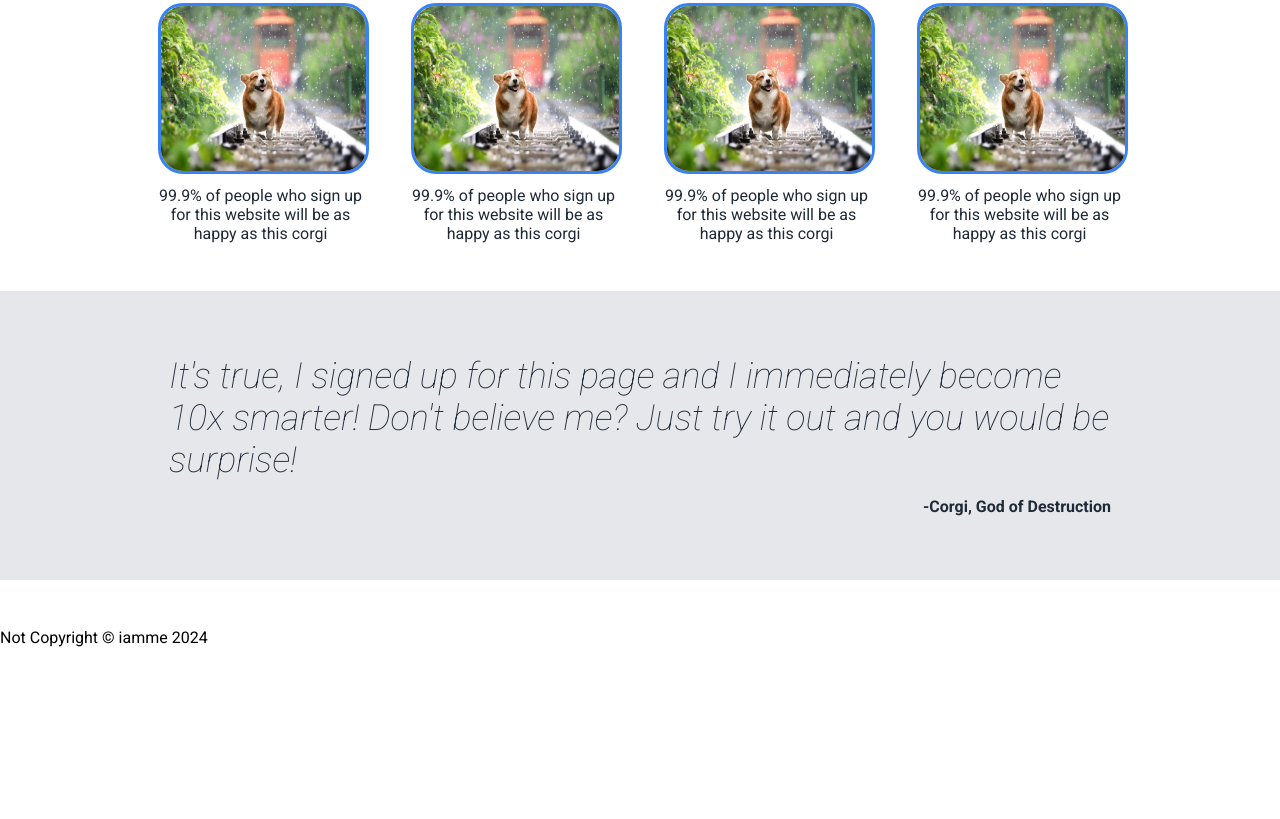
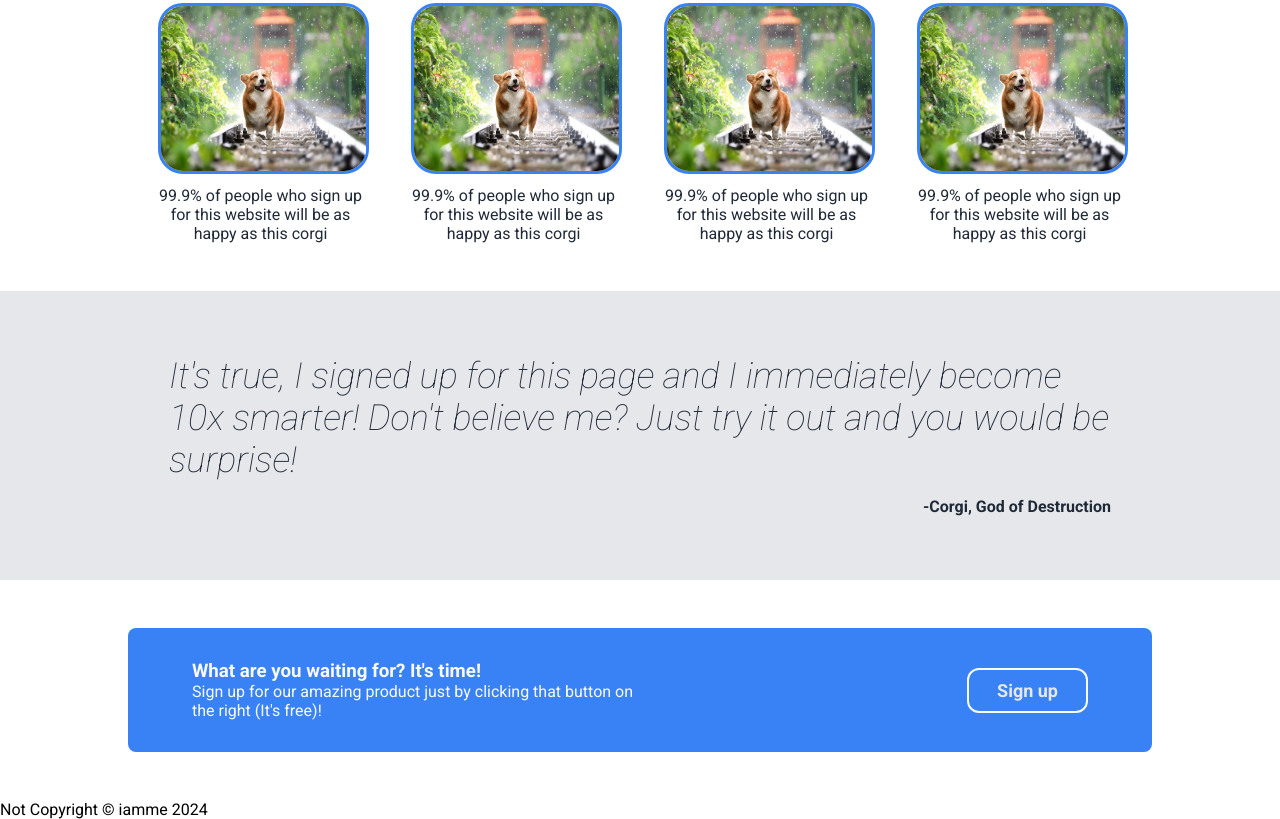
Before and after one commit to gregoriusavip/landing-page, a plain HTML site: page index.html in a window 1280 px wide. Shown: the part 787-1606 px from the top of the page. Before the commit the page ends 1434 px from the top, so only its background shows below. Drawn offline with Linux system fonts and the light colour scheme.

Commit message:
Add call to action banner

```diff
--- a/index.html
+++ b/index.html
@@ -39,7 +39,7 @@
     </header>
     <main>
         <h2>Did you know?</h2>
-        <section>
+        <section id="card-container">
             <div class="card">
                 <img class="rounded-box" src="images/content-1.jpg"
                     alt="A corgi dog smiling in the middle of a railroad" width="640" height="423">
@@ -66,6 +66,14 @@
                 me? Just try it out and you would be surprise!</span>
             <span id="name"><strong>-Corgi, God of Destruction</strong></span>
         </div>
+        <div class="sign-up-banner">
+            <div class="banner-text">
+                <h3>What are you waiting for? It's time!</h3>
+                <section>Sign up for our amazing product just by clicking that button on the right (It's free)!
+                </section>
+            </div>
+            <button>Sign up</button>
+        </div>
     </main>
     <footer>
         Not Copyright © iamme 2024
--- a/style.css
+++ b/style.css
@@ -73,6 +73,9 @@ button {
     padding: 10px 28px;
     font-weight: bold;
     border-radius: 12px;
+}
+
+.hero-info button {
     border: none;
 }
 
@@ -94,7 +97,7 @@ main h2 {
     text-align: center;
 }
 
-main section {
+#card-container {
     display: flex;
     justify-content: center;
     flex-wrap: wrap;
@@ -140,5 +143,25 @@ main section {
     align-self: flex-end;
 }
 
+.sign-up-banner {
+    background-color: #3882F6;
+    display: flex;
+    justify-content: space-between;
+    align-items: center;
+    padding: 32px 64px;
+    margin: 0 10vw;
+    border-radius: 8px;
+}
+
+.banner-text {
+    color: #F9FAF8;
+    max-width: 450px;
+}
+
+.sign-up-banner button {
+    border-color: #F9FAF8;
+    border-style: solid;
+}
+
 footer {
 }
```
